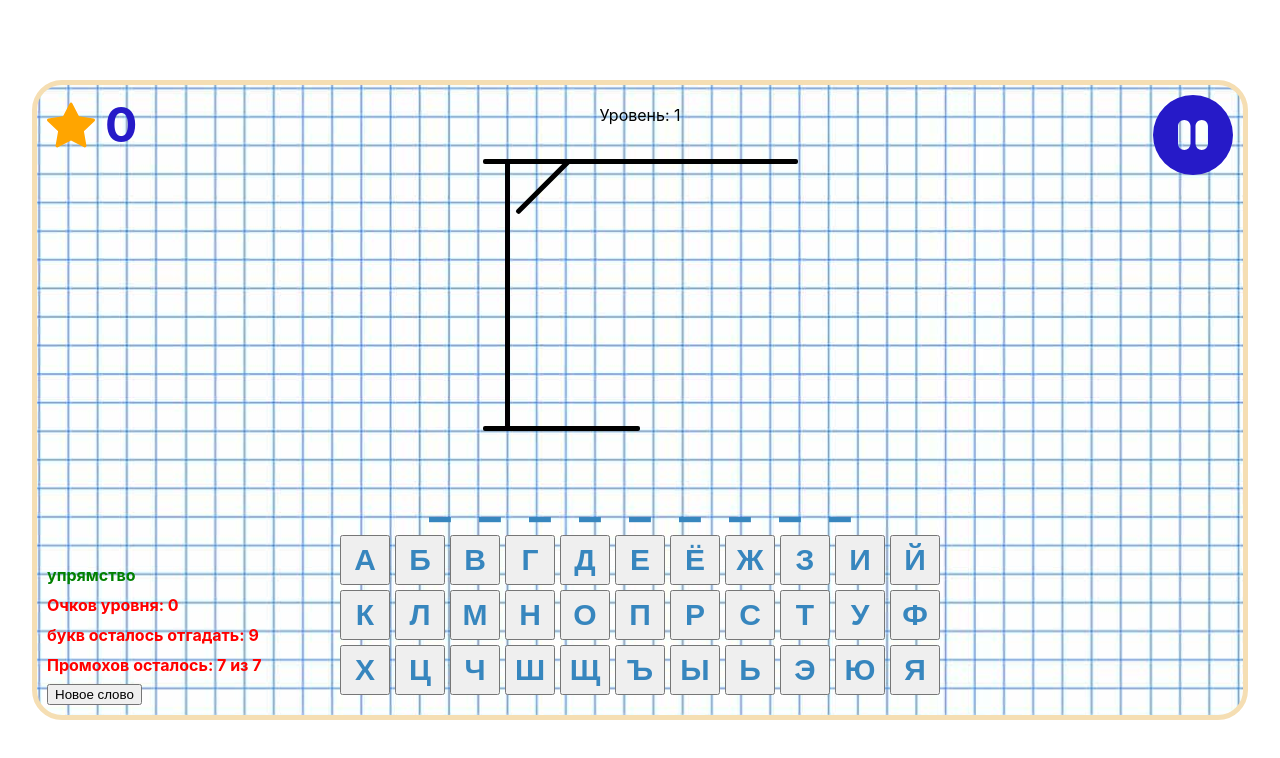
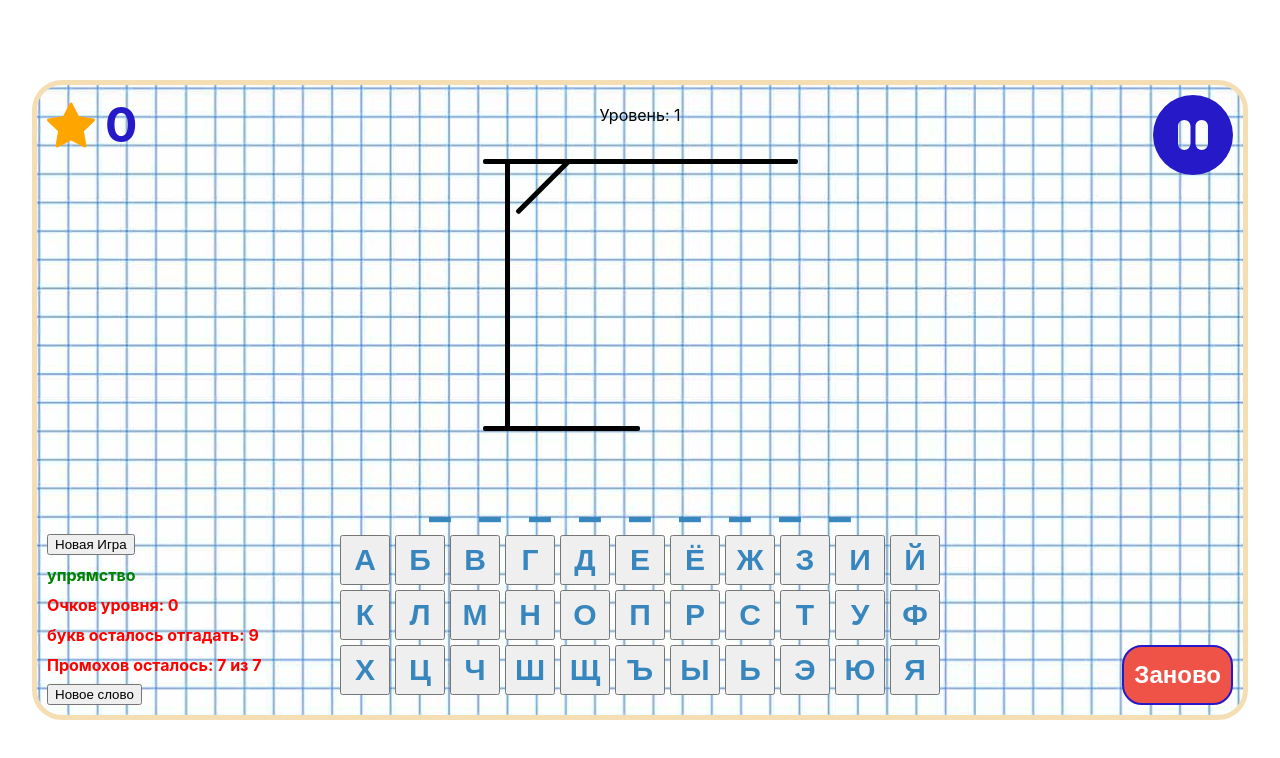
Before and after one commit to ZIKZAGis/Hangman, a React (Create React App) app: page / in a window 1280 px wide. Both pictures are taken after a click on the button 640 px from the left and 560 px from the top of the page. Shown: the top 758 px of the page. Built offline with nearby package versions, Linux system fonts and the light colour scheme; some icons are missing.

Commit message:
add new game button

```diff
--- a/src/hooks/useApp.ts
+++ b/src/hooks/useApp.ts
@@ -99,9 +99,19 @@ export const useApp = () => {
     // eslint-disable-next-line react-hooks/exhaustive-deps
     }, [answer])
 
+    const startNewGame = () => {
+      setLevel(1)
+      setLevelPoints(0)
+      setWordGuessed(0)
+      setGamePoints(0)
+      getNextWord()
+      resetAnswer()
+    }
+
     return {
         pause,
         resetAnswer,
+        startNewGame,
         gamePoints,
         level,
         remainingMiss,
--- a/src/screens/game_screen/GameScreen.module.scss
+++ b/src/screens/game_screen/GameScreen.module.scss
@@ -60,3 +60,32 @@
     bottom: 0;
     opacity: 1;
 }
+
+.reset_result {
+    position: absolute;
+    right: 10px;
+    bottom: 10px;
+    width: fit-content;
+    height: 60px;
+
+    button {
+        width: 100%;
+        height: 100%;
+        color: white;
+        padding: 5px 10px;
+        border-radius: 20px;
+        border: 2px solid $blue;
+        font-size: 24px;
+        font-weight: bold;
+        background-color: $red;
+        cursor: pointer;
+        transition: $animation;
+
+        &:hover,
+        &:focus,
+        &:active {
+            border-color: $active_blue;
+            background-color: $active_red;
+        }
+    }
+}
--- a/src/screens/game_screen/GameScreen.tsx
+++ b/src/screens/game_screen/GameScreen.tsx
@@ -27,7 +27,8 @@ const GameScreen = ({toggleStart, gameIsStart}: GameScreenPropsType) => {
     loss,
     getNextWord,
     togglePause,
-    wordsGuessed
+    wordsGuessed,
+    startNewGame
   } = useApp()
 
   const goHome = () => {
@@ -37,7 +38,12 @@ const GameScreen = ({toggleStart, gameIsStart}: GameScreenPropsType) => {
 
     return (
         <div className={`${styles.container} ${gameIsStart && styles.open}`}>
-          <PopUpPause state={pause} goHome={goHome} reset={resetAnswer} close={togglePause}/>
+          <PopUpPause
+            state={pause}
+            goHome={goHome}
+            reset={resetAnswer}
+            close={togglePause}
+          />
           <GamePoints gamePoints={gamePoints}/>
           <div>Уровень: {level}</div>
           <div className={styles.pause_button_wrapper}>
@@ -49,6 +55,9 @@ const GameScreen = ({toggleStart, gameIsStart}: GameScreenPropsType) => {
           <AnswerField arr={answerArray}/>
 
           {/* _________для тестов */}
+          <div style={{position: 'absolute', left: '10px', bottom: '160px'}}>
+            <Button type="button" description="Новая Игра" onClick={startNewGame}/>
+          </div>
           <div style={{position: 'absolute', left: '10px', bottom: '130px', fontWeight: 'bold', color: 'green'}}>{randomWord}</div>
           <div style={{position: 'absolute', left: '10px', bottom: '100px', fontWeight: 'bold', color: 'red'}}>Очков уровня: {levelPoints}</div>
           <div style={{position: 'absolute', left: '10px', bottom: '40px', fontWeight: 'bold', color: 'red'}}>Промохов осталось: {remainingMiss} из {MAX_MISS}</div>
@@ -59,8 +68,13 @@ const GameScreen = ({toggleStart, gameIsStart}: GameScreenPropsType) => {
           {/* _________для тестов */}
 
           <Keyboard click={onClickLatter}/>
+          <div className={styles.reset_result}>
+            <Button onClick={startNewGame}>
+              Заново
+            </Button>
+          </div>
           <PopUpEndGame
-            goHome={toggleStart}
+            goHome={goHome}
             reset={resetAnswer}
             nexWord={getNextWord}
             win={win}
```
